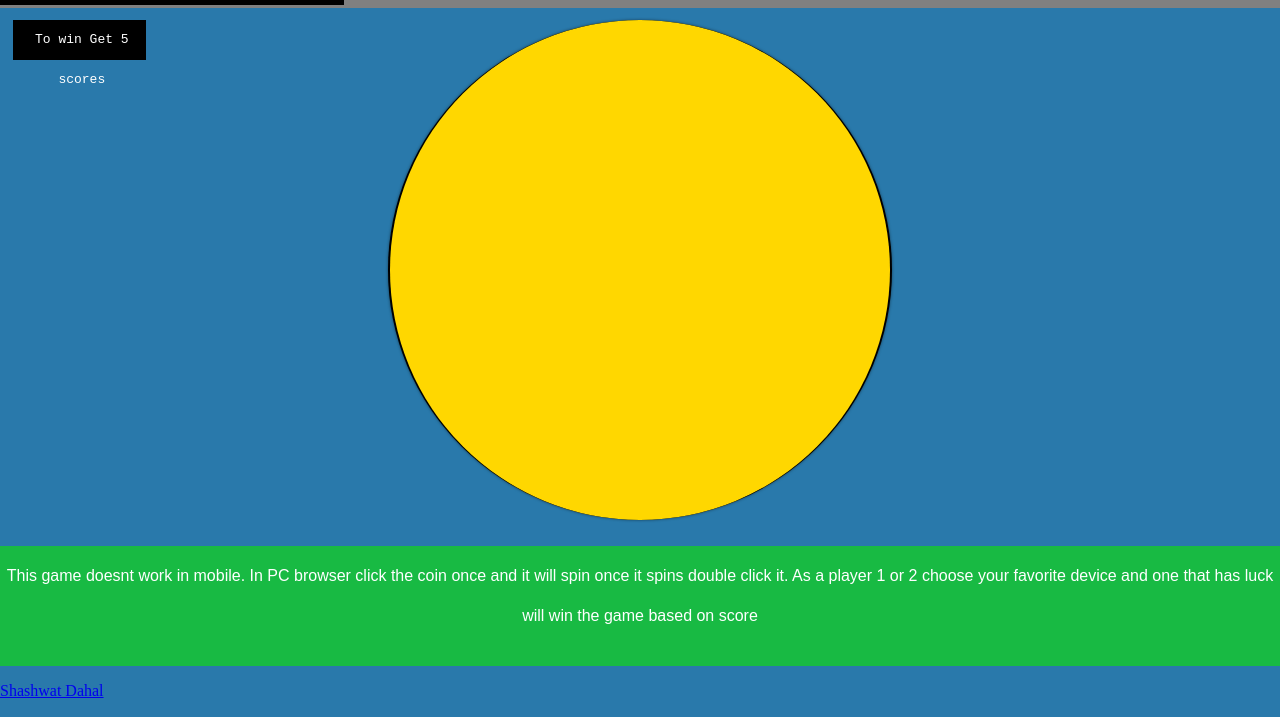
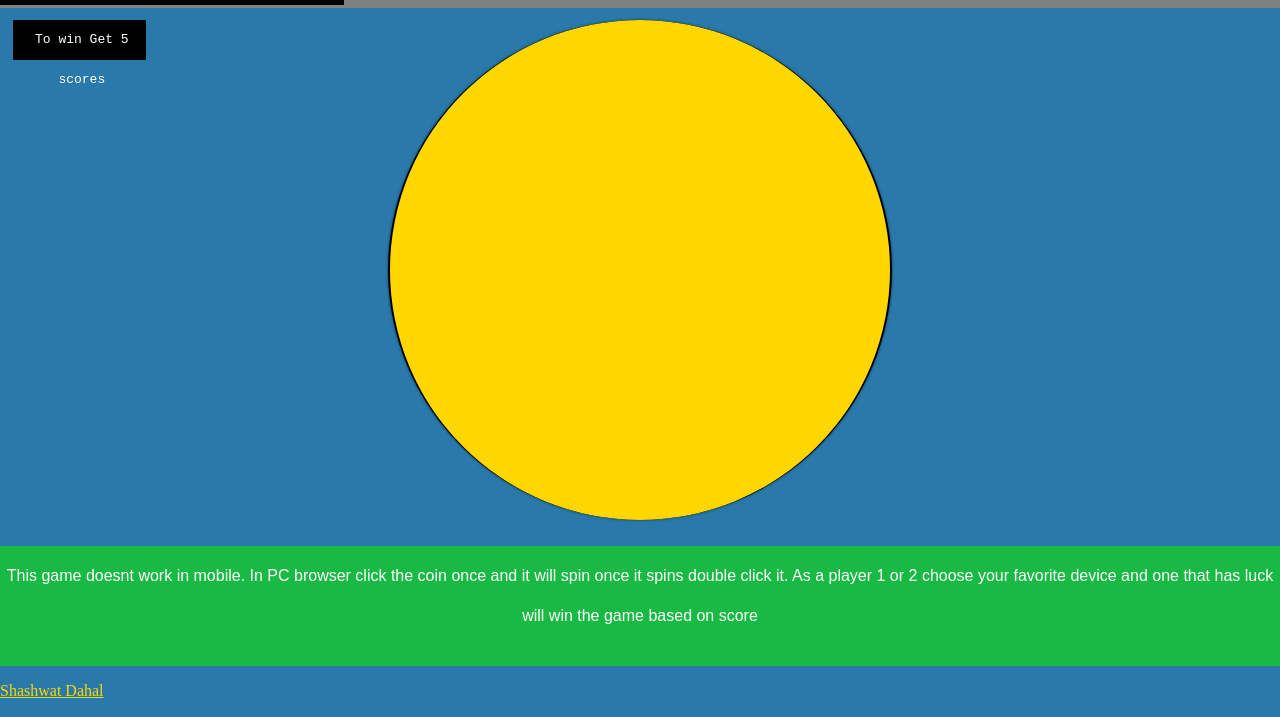
Before and after one commit to Thuglifescientist2018/desktoportablet, a plain HTML site: page index.html in a window 1280 px wide. Shown: the part 83-800 px from the top of the page. Drawn offline with Linux system fonts and the light colour scheme.

Commit message:
Update index.html

```diff
--- a/index.html
+++ b/index.html
@@ -29,8 +29,9 @@
     once it spins double click it. As a player 1 or 2 choose
     your favorite device and one that has luck will win
     the game based on score </p>
-  <p id="madeby"><a href="www.facebook.com/thuglifescientist">Shashwat Dahal</a> </p>
+
 </footer>
+     <p id="madeby"><a href="www.facebook.com/thuglifescientist" style="color:gold">Shashwat Dahal</a> </p>
     <script src="js/index.js"></script>
   </body>
 </html>
```
